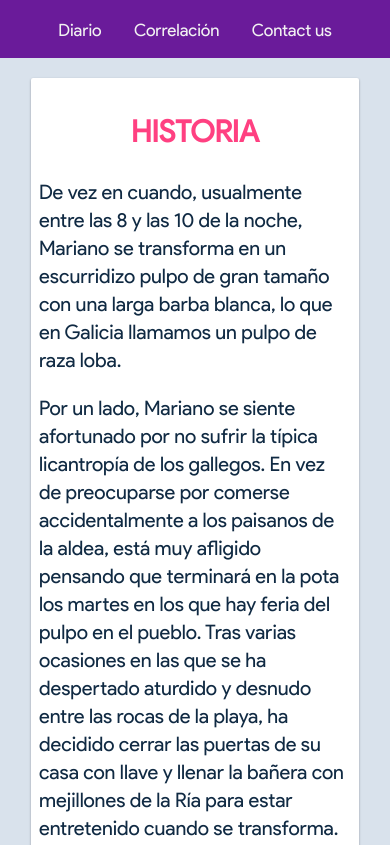
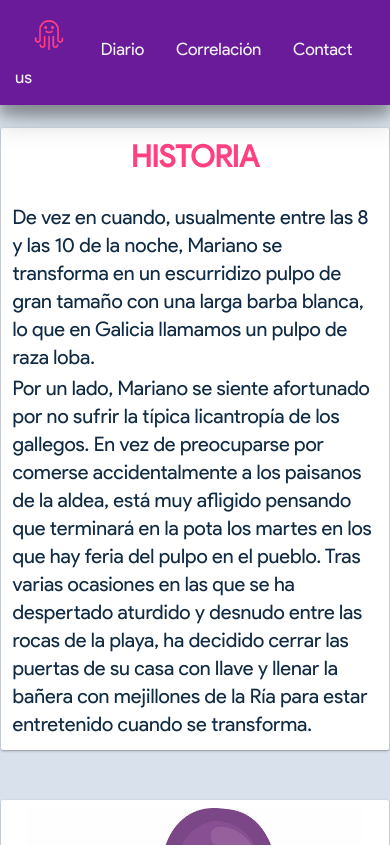
Before and after one commit to AMarchmarti/Project-POP, a website: page src/index.html in a window 390 px wide. Shown: the top 845 px of the page. Drawn offline with nearby package versions, Linux system fonts and the light colour scheme; files that its build step writes are made by us from their sources.

Commit message:
pagina mas responsive

```diff
--- a/src/app/styles/_main.scss
+++ b/src/app/styles/_main.scss
@@ -4,16 +4,27 @@
     flex-direction: column;
 }
 
+#intro {
+    margin-top: 100px;
+}
+
+#image,
+#solution {
+    margin-top: 50px;
+}
+
 #intro,
 #image,
 #solution {
-    margin-top: 50px;
     background: #fff;
     border-radius: 2px;
     width: 60%;
     padding: 2%;
     box-shadow: 0 1px 3px rgba(0, 0, 0, 0.12), 0 1px 2px rgba(0, 0, 0, 0.24);
     transition: all 0.3s cubic-bezier(.25, .8, .25, 1);
+    p {
+        margin: 1%;
+    }
 }
 
 @media (max-width: 1200px) {
@@ -22,6 +33,18 @@
     #solution {
         width: 80%;
     }
+}
+
+@media (max-width: 500px) {
+    #intro,
+    #image,
+    #solution {
+        width: 95.5%;
+    }
+}
+
+#image {
+    display: flex;
 }
 
 #image img {
@@ -38,7 +61,8 @@
 #intro {
     h2 {
         text-align: center;
-        color: #FF4081
+        color: #FF4081;
+        margin-top: 0;
     }
 }
 
--- a/src/app/styles/_navbar.scss
+++ b/src/app/styles/_navbar.scss
@@ -1,39 +1,55 @@
 header {
-
     width: 100%;
     display: inline-block;
 }
 
+
 /** NAVIGATION BAR */
+
 nav {
     overflow: hidden;
     background-color: #6A1B9A;
     position: fixed;
     top: 0;
     width: 100%;
-
+    box-shadow: 0 14px 28px rgba(0, 0, 0, 0.25), 0 10px 10px rgba(0, 0, 0, 0.22);
     ul {
-        text-align: center;
         list-style-type: none;
         margin: 0;
         padding: 15px;
-
         li {
             display: inline;
             font-size: 17px;
-
+            img {
+                display: inline-block;
+                margin-left: 17%;
+                width: 30px;
+                transition: all 0.3s cubic-bezier(.25, .8, .25, 1);
+            }
             a {
                 color: #f2f2f2;
                 text-decoration: none;
                 padding: 14px;
-
+                transition: all 0.3s cubic-bezier(.25, .8, .25, 1);
                 &:hover {
-                    background-color: #FF4081;
-                    border-radius: 100px;
-                    box-shadow: 0 1px 3px rgba(0, 0, 0, 0.12), 0 1px 2px rgba(0, 0, 0, 0.24);
-                    transition: all 0.3s cubic-bezier(.25, .8, .25, 1);
+                    color: #FF4081;
+                }
+                .lastLink {
+                    margin-right: 17%;
                 }
             }
         }
     }
 }
+
+@media (max-width: 1200px) {
+    nav ul li img {
+        margin-left: 6%;
+    }
+}
+
+@media (max-width: 500px) {
+    nav ul li img {
+        margin: 5px;
+    }
+}
--- a/src/index.html
+++ b/src/index.html
@@ -14,9 +14,20 @@
     <header id="header-component">
         <nav>
             <ul>
-                <li><a href="./app/pages/diario.html">Diario</a></li>
-                <li><a href="./app/pages/correlacion.html">Correlación</a></li>
-                <li><a href="#footer">Contact us</a></li>
+                <li>
+                    <a href="./index.html">
+                        <img src='./app/assets/img/logo.png' alt='aqui va el logo'>
+                    </a>
+                </li>
+                <li>
+                    <a href="./app/pages/diario.html">Diario</a>
+                </li>
+                <li>
+                    <a href="./app/pages/correlacion.html">Correlación</a>
+                </li>
+                <li>
+                    <a href="#footer" class="lastLink">Contact us</a>
+                </li>
             </ul>
         </nav>
     </header>
```
Also changed, not shown: src/app/pages/diario.html (+14 -3 lines), src/app/assets/img/logo.png (added).
